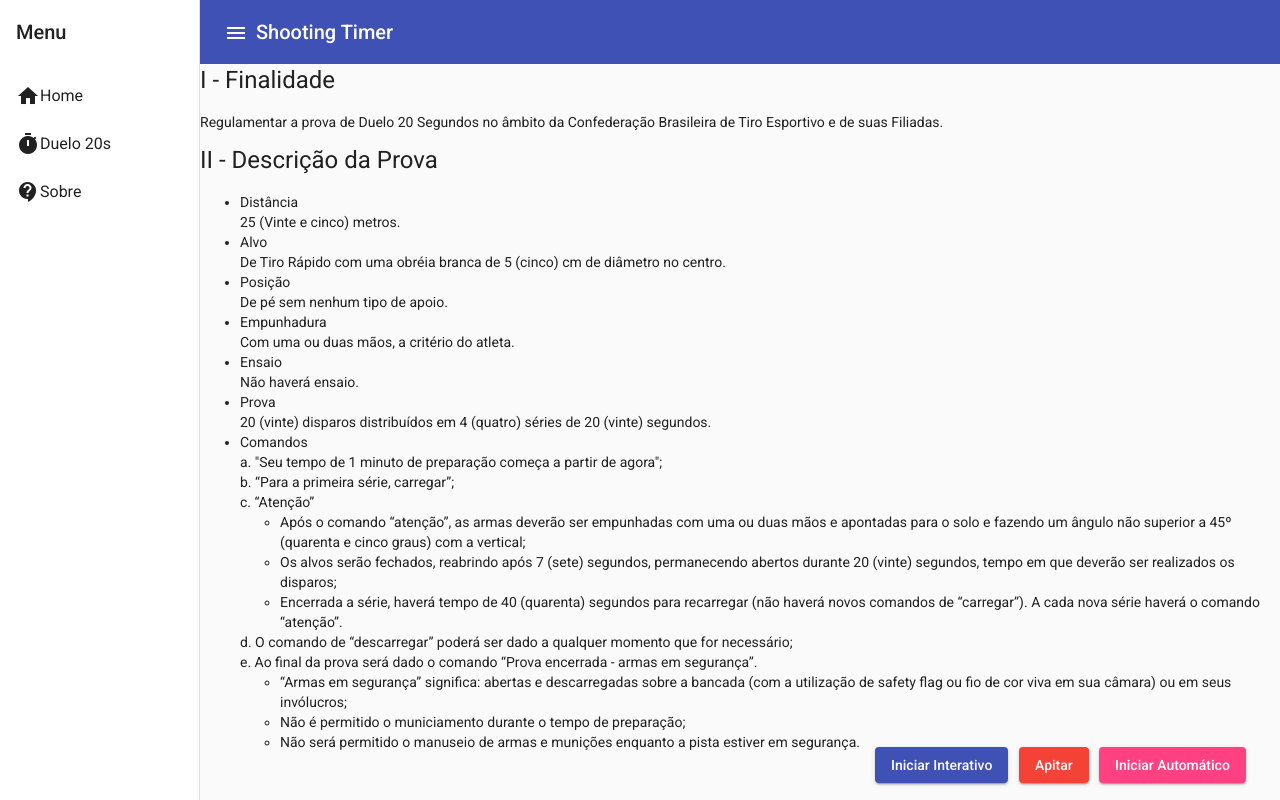
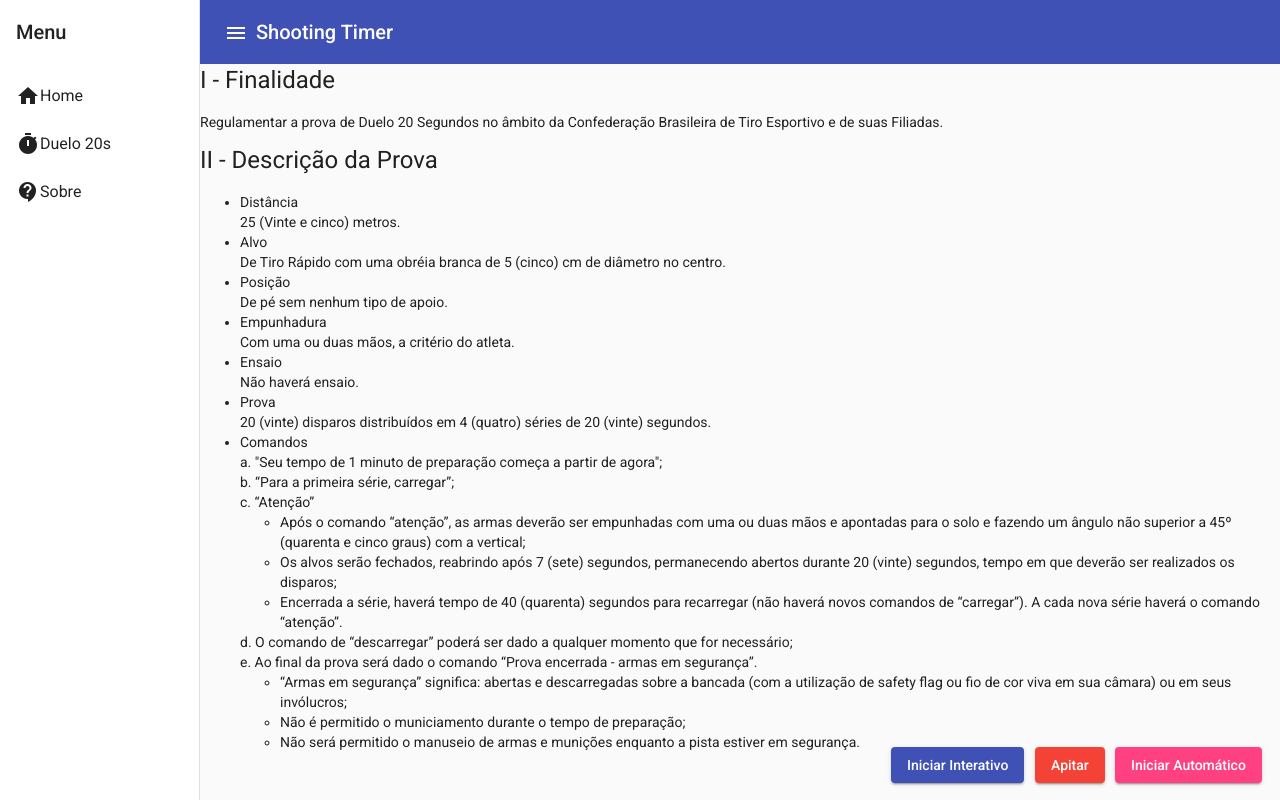
Before and after one commit to mmartinho/shootingtimer, an Angular app: page /p/duelo20s in a window 1280 px wide. Built offline with nearby package versions, Linux system fonts and the light colour scheme.

Commit message:
Posicao dos botoes da tela do duelo 20s corrigida

```diff
--- a/src/app/stimer-about/stimer-about.component.html
+++ b/src/app/stimer-about/stimer-about.component.html
@@ -2,7 +2,7 @@
     <section>
         <h1>Sobre</h1>
         <h3>Shooting Timer: Aplicativo de Sequência de prova de Tiro Esportivo</h3>
-        <h3>Versão 0.3.2 build 120421</h3>
+        <h3>Versão 0.3.3 build 150521</h3>
     </section>
     <mat-divider></mat-divider>
     <section>
--- a/src/app/stimer-duelo20s/stimer-duelo20s.component.scss
+++ b/src/app/stimer-duelo20s/stimer-duelo20s.component.scss
@@ -13,7 +13,15 @@
 .float-right {
     position: fixed;
     bottom: 2rem;
-    right: 10rem;
+    right: 9rem;
+    width: 1.5em;
+    height: 1.5em;
+}
+
+.float-center {
+    position: fixed;
+    bottom: 2rem;
+    right: 14rem;
     width: 1.5em;
     height: 1.5em;
 }
@@ -21,15 +29,7 @@
 .float-left {
     position: fixed;
     bottom: 2rem;
-    right: 24rem;
+    right: 23rem;
     width: 1.5em;
     height: 1.5em;
 }
-
-.float-center {
-    position: fixed;
-    bottom: 2rem;
-    right: 15rem;
-    width: 1.5em;
-    height: 1.5em;
-}
```
